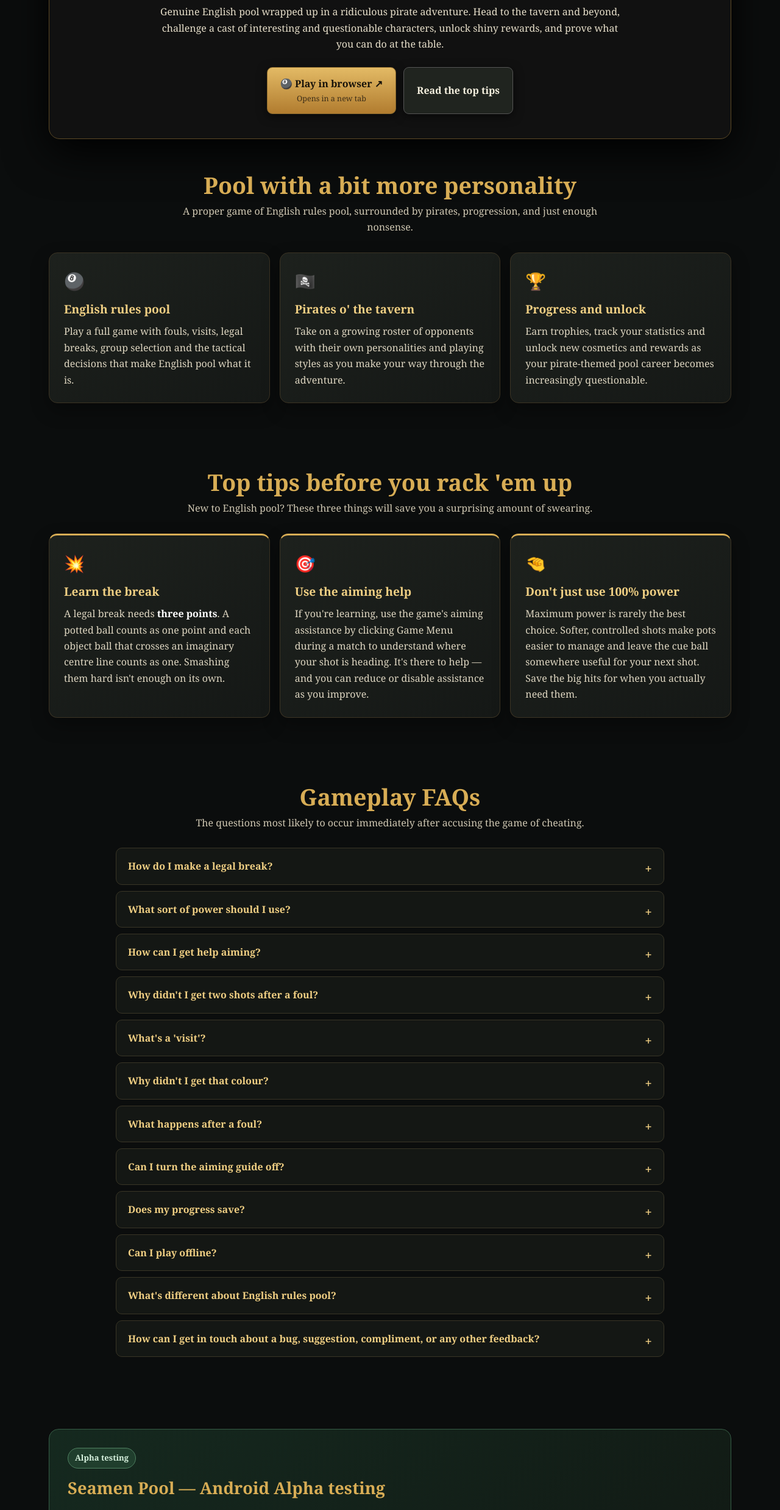
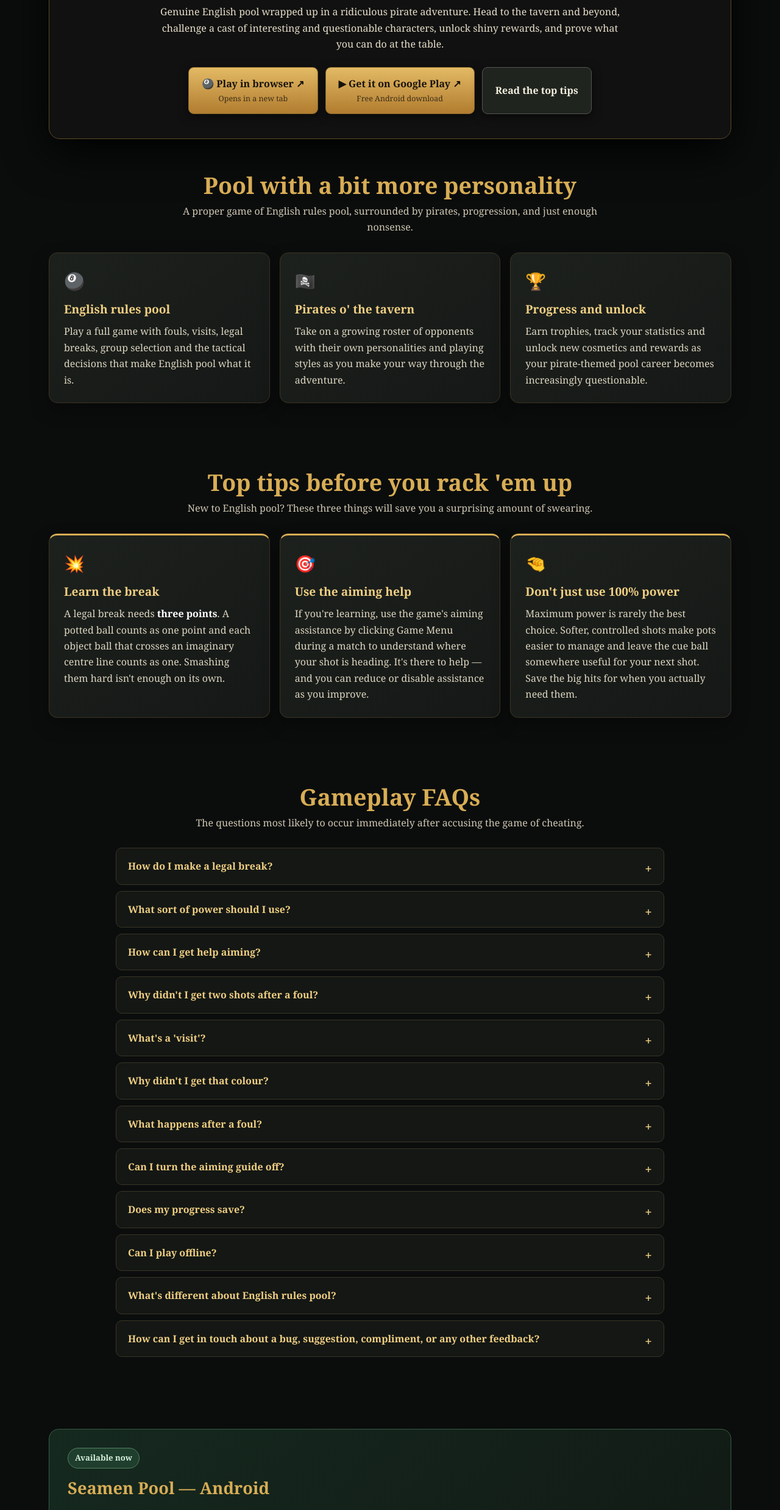
Before and after one commit to nickmoo-stuff/seamengames, a plain HTML site: page index.html in a window 1280 px wide. Shown: the part 828-3304 px from the top of the page at 61% size. Drawn offline with Linux system fonts and the light colour scheme.

Commit message:
Add live Google Play download links for Seamen Pool

```diff
--- a/index.html
+++ b/index.html
@@ -3,7 +3,7 @@
 <head>
   <meta charset="UTF-8">
   <meta name="viewport" content="width=device-width, initial-scale=1.0">
-  <meta name="description" content="Seamen Games — independent games from the high seas. Play Seamen English Rules Pool in your browser and find gameplay tips, FAQs and Android release news.">
+  <meta name="description" content="Seamen Games — independent games from the high seas. Play Seamen English Rules Pool in your browser and find gameplay tips, FAQs and the Android release on Google Play.">
   <title>Seamen Games | Seamen English Rules Pool</title>
   <style>
     :root{--bg:#0b0d0d;--panel:#151816;--panel2:#1d211d;--gold:#d8ad55;--gold2:#f0cf83;--cream:#f5f0df;--muted:#cfc7b2;--line:#3c3424;--green:#173b2b;--green2:#21563c}
@@ -35,6 +35,7 @@
         <div class="actions">
           <!-- Replace PLAY_GAME_URL below with the live GitHub Pages game URL. -->
           <a class="btn" id="play-game" href="https://nickmoo-stuff.github.io/seaman-english-rules-pool/" target="_blank" rel="noopener">🎱 Play in browser ↗<span class="btn-note">Opens in a new tab</span></a>
+          <a class="btn" href="https://play.google.com/store/apps/details?id=com.seamenpool.game" target="_blank" rel="noopener">▶ Get it on Google Play ↗<span class="btn-note">Free Android download</span></a>
           <a class="btn secondary" href="#tips">Read the top tips</a>
         </div>
       </div>
@@ -81,7 +82,7 @@
 
     <section aria-labelledby="android-title">
       <div class="android">
-        <div><span class="status">Alpha testing</span><h3 id="android-title">Seamen Pool — Android Alpha testing</h3><p>Seamen English Rules Pool is currently being tested through Google Play. The latest Alpha includes three chapters of pirate adventures, Dave's Pool School, improved aiming and spin physics, and dedicated landscape controls.</p><p>Public Android release is coming later. In the meantime, you can play the browser edition.</p><p class="small">The latest Alpha has been submitted to Google Play for processing. Availability to testers is not yet confirmed.</p></div>
+        <div><span class="status">Available now</span><h3 id="android-title">Seamen Pool — Android</h3><p>Seamen English Rules Pool is now available on Google Play. Enjoy three chapters of pirate adventures, Dave's Pool School, improved aiming and spin physics, and dedicated landscape controls.</p><p>Download the game for free, with optional Supporter Pack content available in the Android app.</p><p><a class="btn" href="https://play.google.com/store/apps/details?id=com.seamenpool.game" target="_blank" rel="noopener">▶ Get it on Google Play ↗</a></p></div>
         <div class="android-side" aria-hidden="true">📱🏴‍☠️</div>
       </div>
     </section>
```
